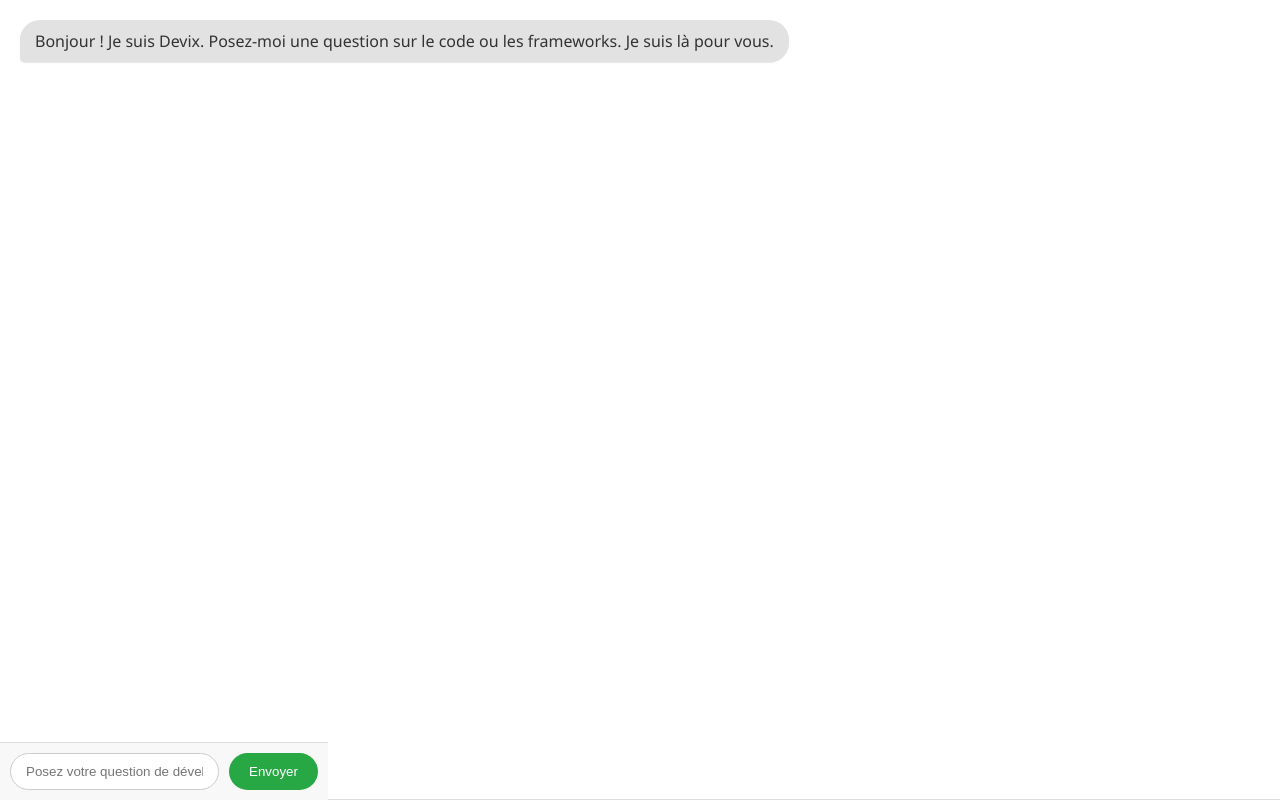
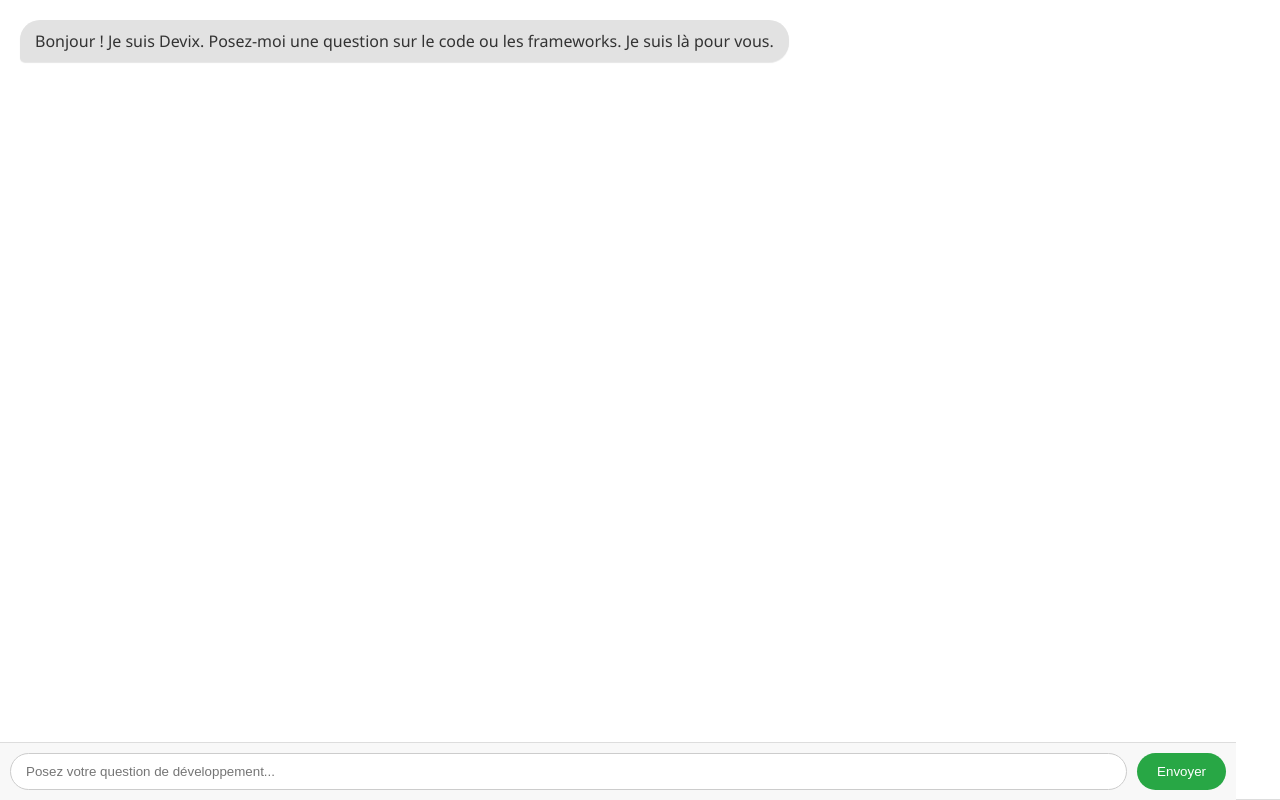
Before and after one commit to Pamplemouche-Tech/real-Devix, a plain HTML site: page index.html in a window 1280 px wide. Drawn offline with Linux system fonts and the light colour scheme.

Commit message:
Update index.html’

```diff
--- a/index.html
+++ b/index.html
@@ -53,7 +53,7 @@
         }
 
         /* Conteneur d'entrée */
-        #input-container { display: flex; position:fixed; padding: 10px; background-color: #f8f8f8; border-top: 1px solid #ddd; bottom:0; }
+        #input-container { display: flex; position:fixed; padding: 10px; background-color: #f8f8f8; border-top: 1px solid #ddd; bottom:0; width:95%;}
         #user-input { flex-grow: 1; border: 1px solid #ccc; border-radius: 20px; padding: 10px 15px; outline: none; transition: border-color 0.3s; }
         #user-input:focus { border-color: #007bff; }
         #send-button { background-color: #28a745; color: white; border: none; border-radius: 20px; padding: 10px 20px; cursor: pointer; margin-left: 10px; transition: background-color 0.3s; }
```
